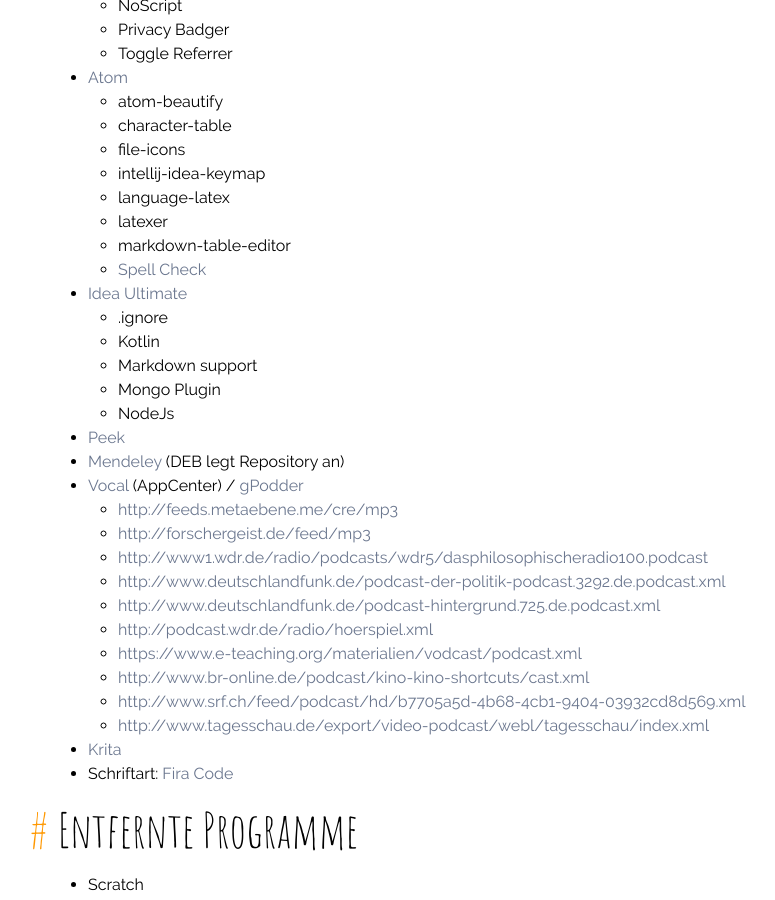
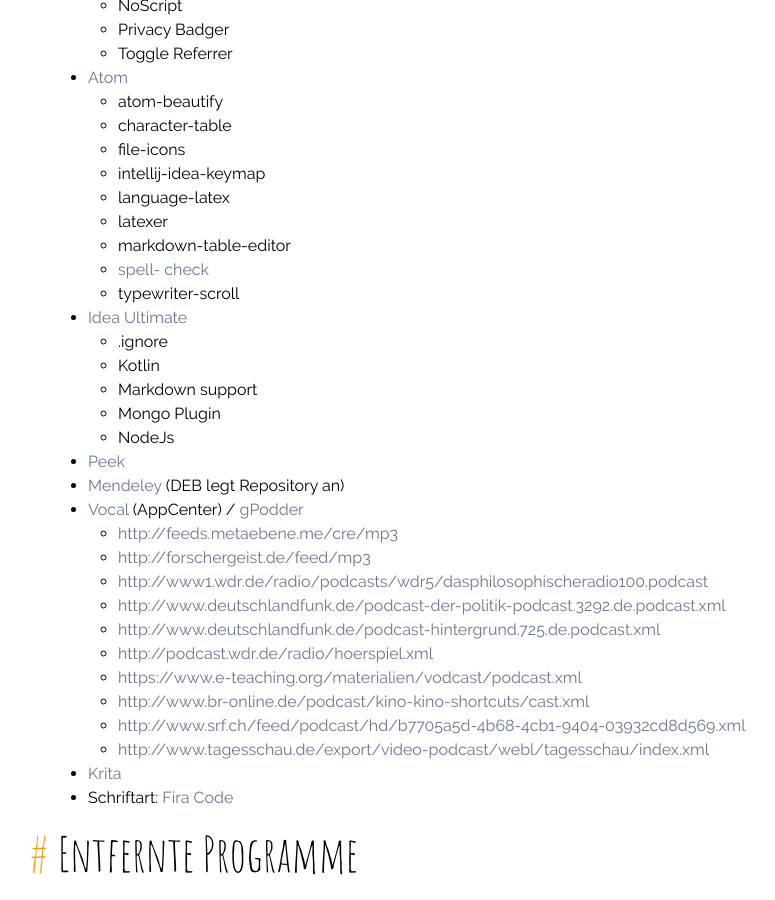
Before and after one commit to chhch/chhch.github.io, a Jekyll site: the page built from _posts/2017-09-29-programmme.md, in a window 1280 px wide and 900 px high, scrolled down 829 px. Shown: the whole window, without its empty margins (182-957 px from the left). Built offline with Jekyll 4.4.1, drawn with Linux system fonts in a browser that asks for light colours; our own code applies the rules of GitHub Pages for plain Markdown files.

Commit message:
Update post
Add atom package

```diff
--- a/_posts/2017-09-29-programmme.md
+++ b/_posts/2017-09-29-programmme.md
@@ -38,7 +38,8 @@
     -   language-latex
     -   latexer
     -   markdown-table-editor
-    -   [Spell Check](https://github.com/atom/spell-check/issues/161#issuecomment-336653098)
+    -   [spell- check](https://github.com/atom/spell-check/issues/161#issuecomment-336653098)
+    -   typewriter-scroll
 -   [Idea Ultimate](https://launchpad.net/~jonas-groeger/+archive/ubuntu/jetbrains)
     -   .ignore
     -   Kotlin
```
